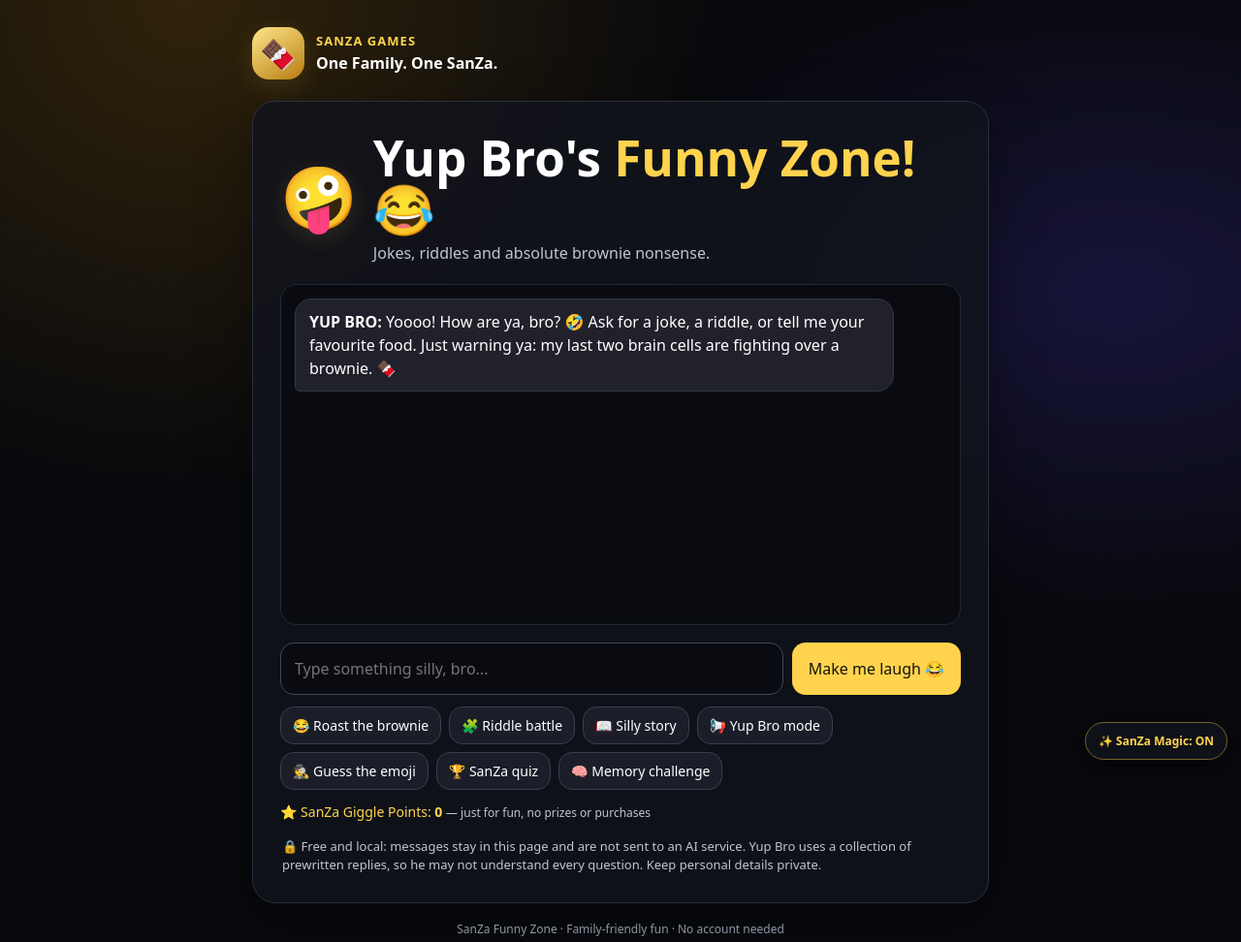
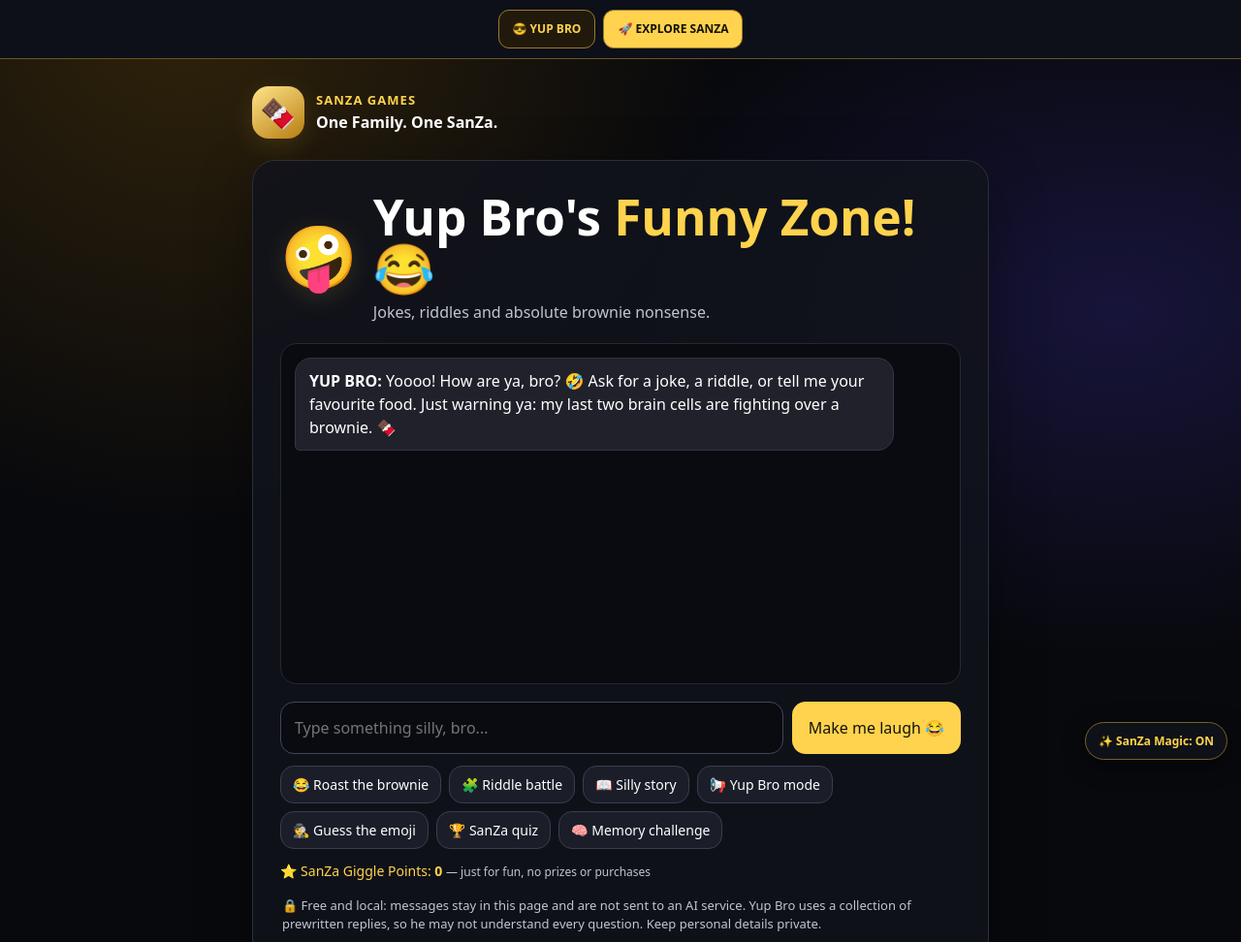
Before and after one commit to sanzafoodhub-spec/sanzagames, a plain HTML site: page funny-zone.html in a window 1280 px wide. Shown: the top 972 px of the page at 97% size. Drawn offline with Linux system fonts and the light colour scheme.

Commit message:
Publish approved SanZa navigation and homepage preview

```diff
--- a/funny-zone.html
+++ b/funny-zone.html
@@ -162,5 +162,6 @@ document.querySelectorAll('[data-action]').forEach(b=>b.addEventListener('click'
 })();
 </script>
 <script src="/sanza-magic.js" defer></script>
+<script src="/sanza-quicknav.js" defer></script>
 </body>
 </html>
```
